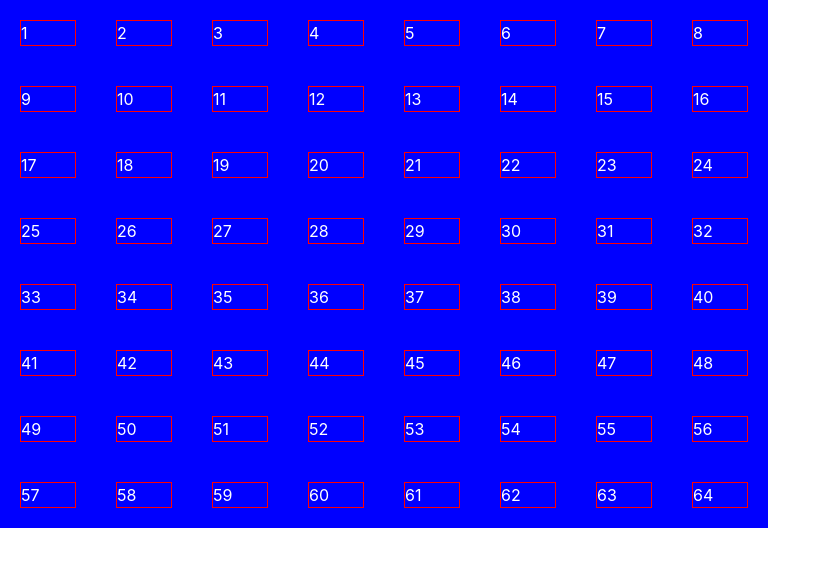
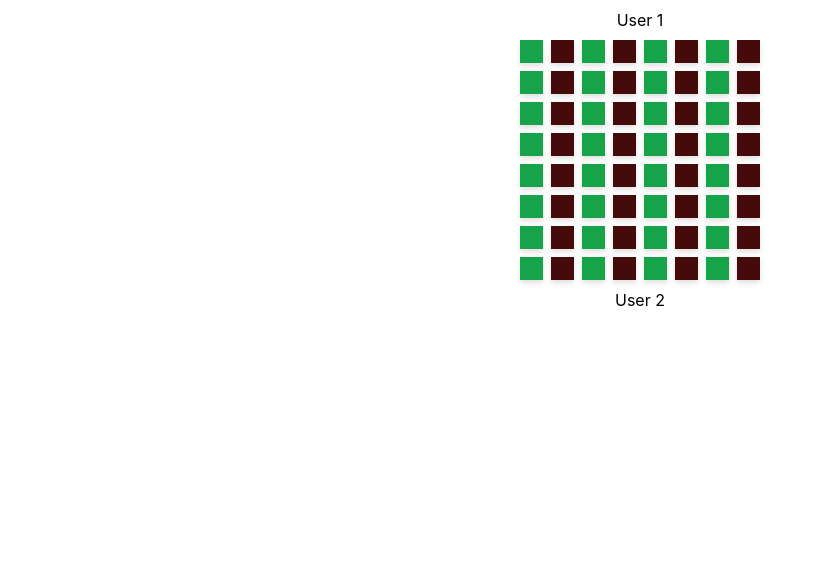
Before and after one commit to vicky-masai/gaming-gurus, a React (Create React App) app in the folder frontend/: page / in a window 1280 px wide. Shown: the top 566 px of the page, without its empty margins (0-831 px from the left). Built offline with nearby package versions, Linux system fonts and the light colour scheme.

Commit message:
chess board code added

```diff
--- a/frontend/src/App.tsx
+++ b/frontend/src/App.tsx
@@ -1,10 +1,10 @@
+import Chess from "./components/Chess";
 
 
 export default function App() {
-  const arr = new Array(64).fill(0);
   return (
-    <div style={{width:"60%", height:"auto", backgroundColor:"blue", color:"white", display:"grid",gridTemplateColumns:"repeat(8, 1fr)", gridTemplateRows:"repeat(8,1fr)", justifyContent:"center", alignItems:"center"}}>
-      {arr.map((el,i)=> <div style={{border:"1px solid red", margin:"20px"}}>{i+1}</div> )}
+    <div>
+      <Chess />
     </div>
   )
 }
--- /dev/null
+++ b/frontend/src/components/Chess.tsx
@@ -0,0 +1,20 @@
+import React from 'react'
+
+const Chess = () => {
+  const arr = new Array(64).fill(0);
+
+  return (
+    <div className='w-100 mx-auto my-2'>
+        <center><h2>User 1</h2></center>
+        <div className='w-60 h-60 mx-auto my-2 grid grid-cols-8 grid-row-8 gap-2'>
+        {arr.map((el,i)=> <div className='drop-shadow-md odd:bg-green-600 even:bg-red-950 text-lime-50 flex justify-center items-center'></div> )}
+
+        </div>
+        <center><h2>User 2</h2></center>
+
+
+    </div>
+  )
+}
+
+export default Chess
```
